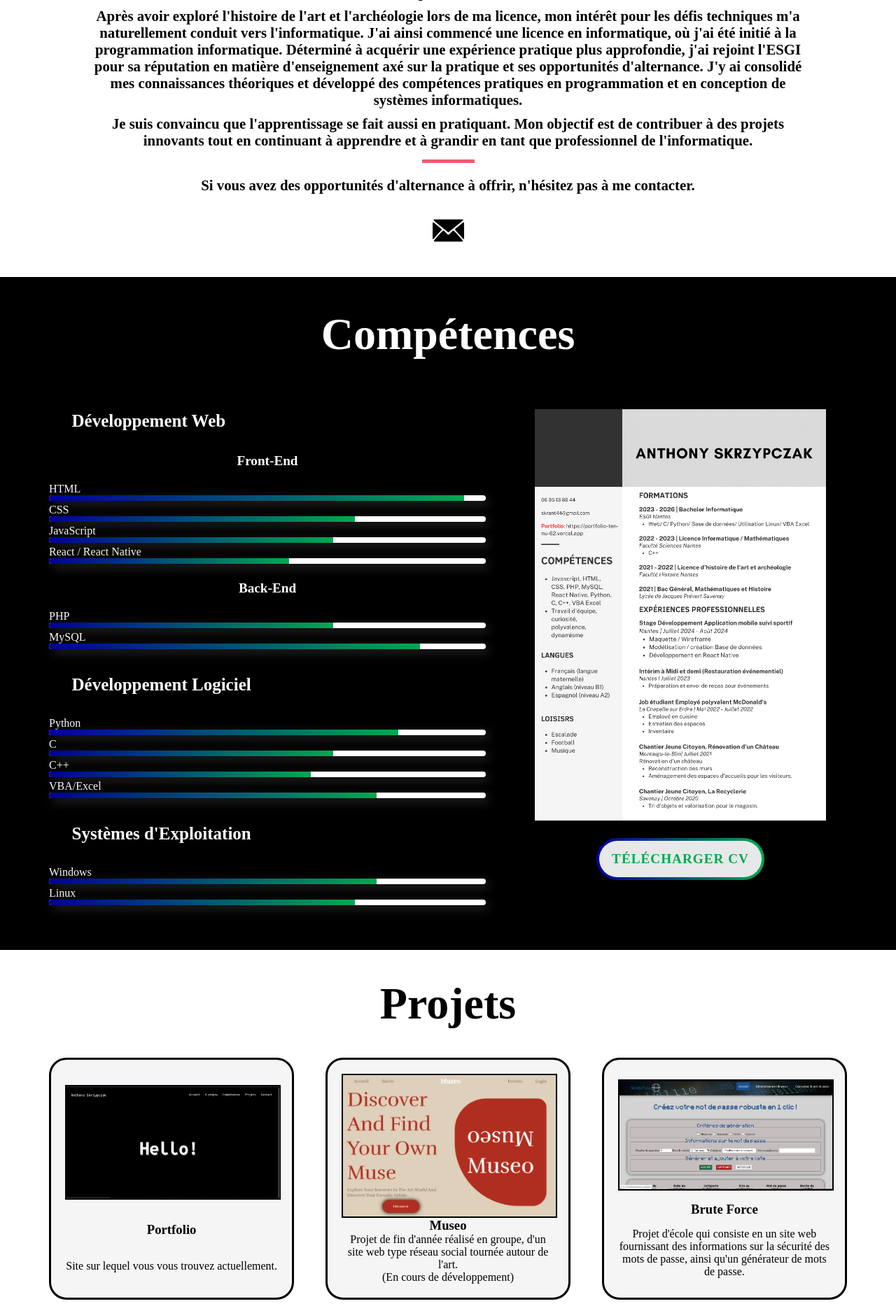
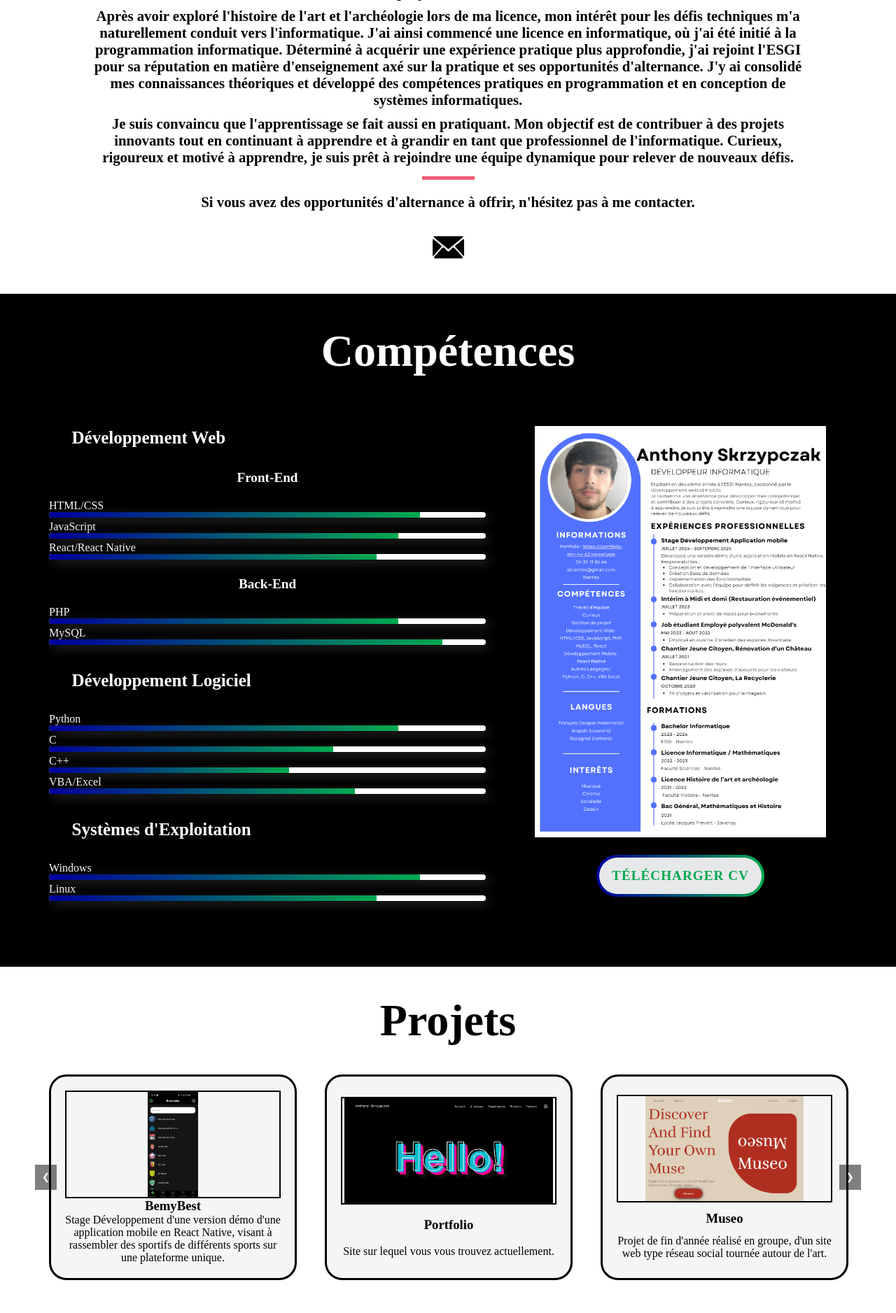
Before and after one commit to AnthonySkr/Portfolio, a PHP site: page / in a window 1280 px wide. Shown: the part 1010-2887 px from the top of the page at 70% size. Run offline with PHP 8.4, Linux system fonts and the light colour scheme; some web fonts are replaced.

Commit message:
Bemybest_add

```diff
--- a/index.html
+++ b/index.html
@@ -28,7 +28,7 @@
         </div>
     </nav>
     <header>
-        <h1>Hello!</h1>
+        <h1 id="clickable-title">Hello!</h1>
     </header>
 
     <main>
@@ -39,9 +39,10 @@
 
             <div class="description">
                 <p>
-                    Bonjour ! Je suis Anthony Skrzypczak, un passionné d'informatique en première année de
-                    Bachelor à l'ESGI. Actuellement à la recherche en stage de fin d'année et à la recherche
-                    d'une alternance à partir de septembre prochain.
+                    Bonjour ! Je suis Anthony Skrzypczak, étudiant en deuxième année à l'ESGI Nantes,
+                    passionné par le développement web et mobile.
+                    Actuellement en recherche d'une alternance pour développer mes compétences et contribuer
+                    à des projets concrets.
                 </p>
                 <p>
                     Après avoir exploré l'histoire de l'art et l'archéologie lors de ma licence, mon intérêt
@@ -55,7 +56,8 @@
                 <p>
                     Je suis convaincu que l'apprentissage se fait aussi en pratiquant. Mon objectif est
                     de contribuer à des projets innovants tout en continuant à apprendre et à grandir en
-                    tant que professionnel de l'informatique.
+                    tant que professionnel de l'informatique. Curieux, rigoureux et motivé à apprendre,
+                    je suis prêt à rejoindre une équipe dynamique pour relever de nouveaux défis.
                 </p>
 
                 <hr>
@@ -79,31 +81,27 @@
                         <div>
                             <h4>Front-End</h4>
                             <div class="comp">
-                                <p>HTML</p>
-                                <div class="conteneur-barre"><span class="barre c95"></span></div>
-                            </div>
-                            <div class="comp">
-                                <p>CSS</p>
-                                <div class="conteneur-barre"><span class="barre c70"></span></div>
+                                <p>HTML/CSS</p>
+                                <div class="conteneur-barre"><span class="barre c85"></span></div>
                             </div>
                             <div class="comp">
                                 <p>JavaScript</p>
-                                <div class="conteneur-barre"><span class="barre c65"></span></div>
+                                <div class="conteneur-barre"><span class="barre c80"></span></div>
                             </div>
                             <div class="comp">
-                                <p>React / React Native</p>
-                                <div class="conteneur-barre"><span class="barre c55"></span></div>
+                                <p>React/React Native</p>
+                                <div class="conteneur-barre"><span class="barre c75"></span></div>
                             </div>
                         </div>
                         <div>
                             <h4>Back-End</h4>
                             <div class="comp">
                                 <p>PHP</p>
-                                <div class="conteneur-barre"><span class="barre c65"></span></div>
+                                <div class="conteneur-barre"><span class="barre c80"></span></div>
                             </div>
                             <div class="comp">
                                 <p>MySQL</p>
-                                <div class="conteneur-barre"><span class="barre c85"></span></div>
+                                <div class="conteneur-barre"><span class="barre c90"></span></div>
                             </div>
                         </div>
                     </div>
@@ -119,28 +117,28 @@
                         </div>
                         <div class="comp">
                             <p>C++</p>
-                            <div class="conteneur-barre"><span class="barre c60"></span></div>
+                            <div class="conteneur-barre"><span class="barre c55"></span></div>
                         </div>
                         <div class="comp">
                             <p>VBA/Excel</p>
-                            <div class="conteneur-barre"><span class="barre c75"></span></div>
+                            <div class="conteneur-barre"><span class="barre c70"></span></div>
                         </div>
                     </div>
                     <div>
                         <h3>Systèmes d'Exploitation</h3>
                         <div class="comp">
                             <p>Windows</p>
-                            <div class="conteneur-barre"><span class="barre c75"></span></div>
+                            <div class="conteneur-barre"><span class="barre c85"></span></div>
                         </div>
                         <div class="comp">
                             <p>Linux</p>
-                            <div class="conteneur-barre"><span class="barre c70"></span></div>
+                            <div class="conteneur-barre"><span class="barre c75"></span></div>
                         </div>
                     </div>
                 </div>
 
                 <div class="cv">
-                    <img src="img/CV_anthony.png" alt="Mon CV">
+                    <img src="img/CV_Skrzypczak_Anthony.png" alt="Mon CV">
                     <a href="img/CV_Skrzypczak_Anthony.pdf" download="CV_Skrzypczak_Anthony.pdf"><span>Télécharger CV</span></a>
                 </div>
             </div>
@@ -149,30 +147,90 @@
         <section id="projets">
             <h2>Projets</h2>
             <div class="container">
-                <a href="#top" class="projet">
+                <button class="carousel-button left" onclick="moveCarousel(-1)">&#10094;</button>
+                <div class="carousel">
+                    <div class="projet openPage carousel-item" data-target="page-bemybest">
+                        <img src="img/Bemybest_discover.png" alt="Museo">
+                        <h3>BemyBest</h3>
+                        <p>
+                            Stage Développement d'une version démo d'une application mobile en
+                            React Native, visant à rassembler des sportifs de différents sports
+                            sur une plateforme unique.
+                        </p>
+                    </div>
+                    <a href="#top" class="projet carousel-item">
                         <img src="img/portfolio.png" alt="Portfolio">
                         <h3>Portfolio</h3>
                         <p>
                             Site sur lequel vous vous trouvez actuellement.
                         </p>
                     </a>
-                <div class="projet openPage" data-target="page-museo">
+                    <div class="projet openPage carousel-item" data-target="page-museo">
                         <img src="img/museo.png" alt="Museo">
                         <h3>Museo</h3>
                         <p>
                             Projet de fin d'année réalisé en groupe, d'un site web type réseau social
                             tournée autour de l'art.
                         </p>
-                    <p>
-                        (En cours de développement)
-                    </p>
                     </div>
-                <div class="projet openPage" data-target="page-bruteforce">
+                    <div class="projet openPage carousel-item" data-target="page-bruteforce">
                         <img src="img/brute_force.png" alt="Brute Force">
                         <h3>Brute Force</h3>
                         <p>
                             Projet d'école qui consiste en un site web fournissant des informations sur
                             la sécurité des mots de passe, ainsi qu'un générateur de mots de passe.
+                        </p>
+                    </div>
+                </div>
+                <button class="carousel-button right" onclick="moveCarousel(1)">&#10095;</button>
+            </div>
+
+            <div id="page-bemybest" class="modal">
+                <div class="modal-content">
+                    <span class="close" onclick="closeModal('page-bemybest')">&times;</span>
+                    <h1>BemyBest</h1>
+                    <img src="img/Bemybest_discover.png" alt="BemyBest">
+                    <p>
+                        Pendant ce stage, j'ai développé une version démo d'une application mobile
+                        en React Native, visant à rassembler des sportifs de différents sports sur
+                        une plateforme unique. L'application permet aux utilisateurs de suivre et
+                        partager leurs statistiques, de se connecter avec d'autres athlètes, et de
+                        participer à des événements.
+                    </p>
+
+                    <br>
+
+                    <p>
+                        Mes responsabilités incluaient :
+                    </p>
+
+                    <br>
+
+                    <ul>
+                        <li>
+                            Conception et développement de l’interface utilisateur intuitive en React Native.
+                        </li>
+                        <li>
+                            Implémentation des fonctionnalités principales, comme la gestion des profils,
+                            le suivi des statistiques, et la navigation.
+                        </li>
+                        <li>
+                            Collaboration avec l’équipe pour affiner les exigences du projet et prioriser
+                            les fonctionnalités.
+                        </li>
+                    </ul>
+
+                    <br>
+
+                    <p>
+                        Ce stage m'a permis d'acquérir des compétences avancées en React Native
+                        et de mieux comprendre le processus de développement d’applications mobiles.
+                    </p>
+
+                    <br>
+
+                    <p>
+                        <strong>Compétences : Gestion de projet · React Native · PHP · MySQL · Git · Expo</strong>
                     </p>
                 </div>
             </div>
@@ -183,15 +241,54 @@
                     <h1>Museo</h1>
                     <img src="img/museo.png" alt="Museo">
                     <p>
-                        Notre projet de fin d'année consiste à créer un site web axé sur l'art,
-                        avec des fonctionnalités de réseau social. Notre plateforme permettra aux
-                        artistes et passionnés d'art de partager, découvrir et interagir avec une
-                        variété d'œuvres artistiques. <br>
-                        Afin de collaborer efficacement, nous utilisons des outils de gestion de projet
-                        tels que Trello et son modèle Kanban. Nous avons mis en place un rendez-vous
+                        Projet annuel réalisé en équipe dans le cadre de ma première année à l'ESGI,
+                        nous avons développé un réseau social dédié aux amateurs et artistes,
+                        permettant de partager des œuvres d'art, de commenter et de réagir aux publications.
+                    </p>
+
+                    <br>
+
+                    <p>
+                        Mes contributions incluaient :
+                    </p>
+
+                    <br>
+
+                    <ul>
+                        <li>
+                            Développement du back-end avec PHP et gestion de la base de données
+                            avec MySQL pour stocker les utilisateurs, œuvres, et commentaires.
+                        </li>
+                        <li>
+                            Conception du front-end en HTML/CSS et JavaScript pour offrir une
+                            interface utilisateur simple et intuitive.
+                        </li>
+                        <li>
+                            Implémentation de fonctionnalités clés telles que l'inscription et
+                            l'authentification des utilisateurs, le partage d'œuvres, et
+                            les interactions sociales (likes, commentaires).
+                        </li>
+                    </ul>
+
+                    <br>
+
+                    <p>
+                        Afin de collaborer efficacement, nous utilisions des outils de gestion de projet
+                        tels que Trello et son modèle Kanban. Nous avions mis en place un rendez-vous
                         hebdomadaire pour discuter de l'avancement du projet et des tâches à accomplir.
-                        Nous effectuons également avec l'aide de notre formateur des réunions de présentation
+                        Nous effectuions également avec l'aide de notre formateur des réunions de présentation
                         de l'avancement du projet.
+
+                        <br>
+
+                        Ce projet m'a permis de développer mes compétences en développement full-stack,
+                        tout en travaillant dans un environnement collaboratif.
+                    </p>
+
+                        <br>
+
+                    <p>
+                        <strong>Compétences : Gestion de projet · HTML · JavaScript · PHP · MySQL</strong>
                     </p>
                 </div>
             </div>
@@ -202,7 +299,7 @@
                     <h1>Brute Force</h1>
                     <img src="img/brute_force.png" alt="Brute Force">
                     <p>
-                        Notre projet d'école consiste à créer un site web sur la sécurité des mots de passe,
+                        Ce projet d'école consiste à créer un site web sur la sécurité des mots de passe,
                         comprenant des informations et un générateur de mots de passe.
                         Nous visons à sensibiliser les utilisateurs à l'importance des mots de passe
                         sécurisés et à leur fournir les outils nécessaires pour en créer.
--- a/styles/style.css
+++ b/styles/style.css
@@ -97,7 +97,7 @@ header h1 {
         20px 20px 0px #e9019a,
         25px 25px 0px #f40468,
         45px 45px 10px rgb(15, 15, 15);
-    cursor: default;
+    cursor: pointer;
 }
 header h1:hover {
     font-variation-settings: "wght" 100, "ital" 0;
@@ -298,9 +298,40 @@ footer {
     padding: 20px 50px;
 }
 #projets .container {
+    position: relative;
+    width: 100%;
+    overflow: hidden;
+}
+
+#projets .carousel {
     display: flex;
-    justify-content: space-between;
+    transition: transform 0.5s ease-in-out;
 }
+
+.carousel-item {
+    min-width: 30%;
+    box-sizing: border-box;
+    padding: 10px;
+}
+
+#projets .carousel-button {
+    position: absolute;
+    top: 50%;
+    transform: translateY(-50%);
+    background-color: rgba(0, 0, 0, 0.5);
+    color: white;
+    border: none;
+    padding: 10px;
+    cursor: pointer;
+    z-index: 10;
+}
+.carousel-button.left {
+    left: 0;
+}
+.carousel-button.right {
+    right: 0;
+}
+
 .projet {
     flex: 0.33;
     padding: 20px;
@@ -316,13 +347,15 @@ footer {
     cursor: pointer;
 }
 .projet:hover {
-    transform: scale(1.2);
+    transform: scale(1.1);
     transition: 1s ease;
 }
 .projet img {
-    width: 100%;
+    width: auto;
     height: auto;
+    max-height: 150px;
     border: 2px solid black;
+    object-fit: contain;
 }
 
 /* Style pour la boîte modale */
@@ -365,6 +398,15 @@ footer {
 }
 .modal h1 {
     font-size: 1.6em;
+}
+.modal p {
+    font-size: 1.2em;
+}
+.modal ul {
+    margin: 20px;
+}
+.modal li {
+    font-size: 1.2em;
 }
 
 /* Contact */
```
Also changed, not shown: js/script.js (+45 -0 lines), img/Bemybest_discover.png (added), img/CV_Skrzypczak_Anthony.png (added), img/CV_anthony.png (deleted), img/portfolio.png, 1 other file. Lines whose indentation alone changed are shown as unchanged.
